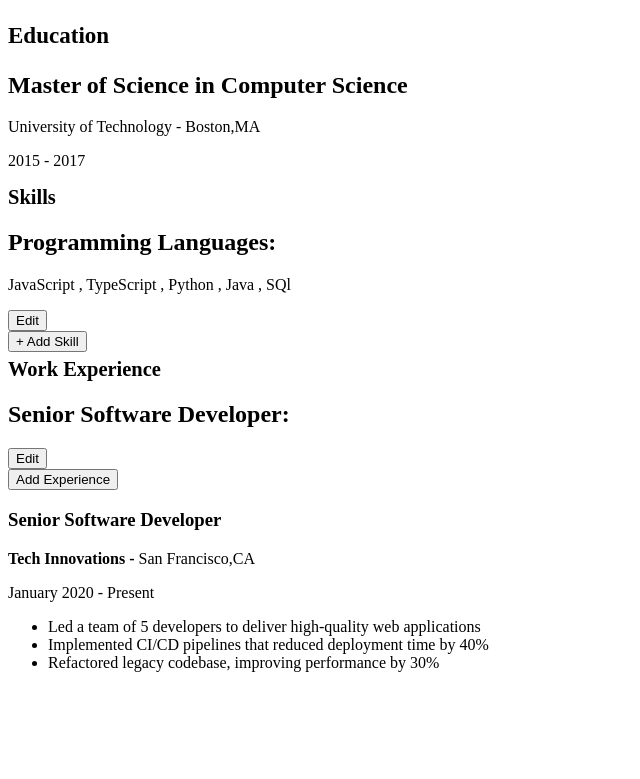
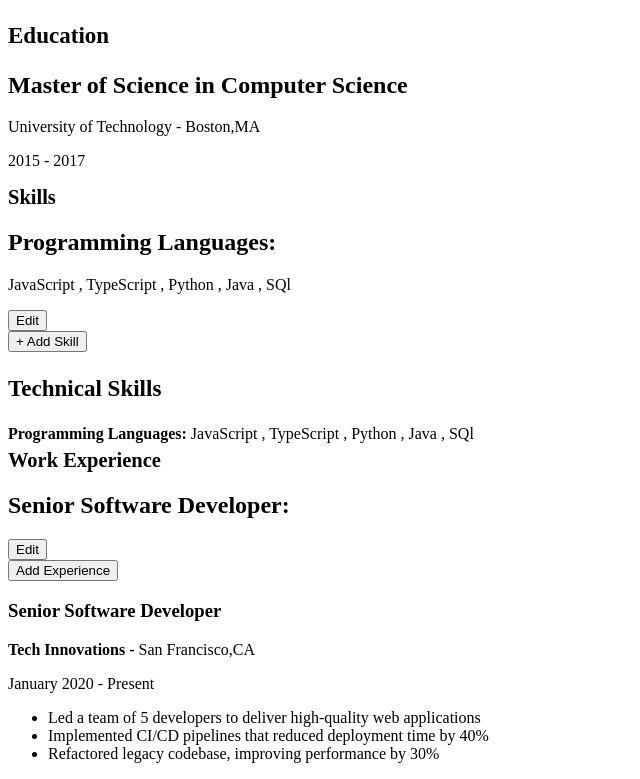
Before and after one commit to smsarfroz/cv-app, a React (Vite) app in the folder cv-app/: page / in a window 1280 px wide. Shown: the part 932-1711 px from the top of the page, without its empty margins (0-640 px from the left). Before the commit the page ends 1620 px from the top, so only its background shows below. Built offline with nearby package versions, Linux system fonts and the light colour scheme.

Commit message:
latest commit

```diff
--- a/cv-app/src/components/Skills.jsx
+++ b/cv-app/src/components/Skills.jsx
@@ -2,33 +2,11 @@ import React from "react";
 import { useState } from "react";
 import "../App.css";
 
-function skillPreviewJsx({skillArray, editId, skillCategory, skills}) {
-  return (
-    <div className="skillsInfo">
-      <p className="sectionTitle">Technical Skills</p>
+// function skillPreviewJsx({skillArray, editId, skillCategory, skills}) {
+//   return (
 
-      {skillArray.length > 0
-        ? skillArray.map((skill) => {
-            return (
-              <div className="newSkill" key={skill.id}>
-                {editId === skill.id ? (
-                  <>
-                    <b>{skillCategory}: </b>
-                    <span>{skills}</span>
-                  </>
-                ) : (
-                  <>
-                    <b>{skill.skillCategory}: </b>
-                    <span>{skill.skills}</span>
-                  </>
-                )}
-              </div>
-            );
-          })
-        : null}
-    </div>
-  );
-}
+//   );
+// }
 function Card({
   id,
   handleChange,
@@ -198,7 +176,29 @@ export default function Skills() {
         <button onClick={pushNewCardToArray}>+ Add Skill</button>
       </div>
 
-      <skillPreviewJsx />
+      <div className="skillsInfo">
+        <p className="sectionTitle">Technical Skills</p>
+
+        {skillArray.length > 0
+          ? skillArray.map((skill) => {
+              return (
+                <div className="newSkill" key={skill.id}>
+                  {editId === skill.id ? (
+                    <>
+                      <b>{skillCategory}: </b>
+                      <span>{skills}</span>
+                    </>
+                  ) : (
+                    <>
+                      <b>{skill.skillCategory}: </b>
+                      <span>{skill.skills}</span>
+                    </>
+                  )}
+                </div>
+              );
+            })
+          : null}
+      </div>
     </>
   );
 }
```
